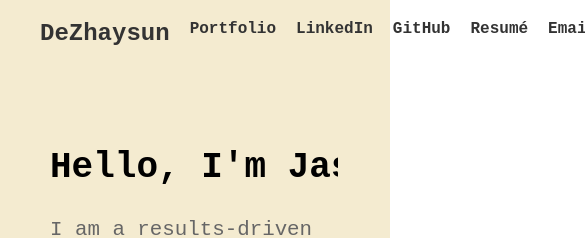
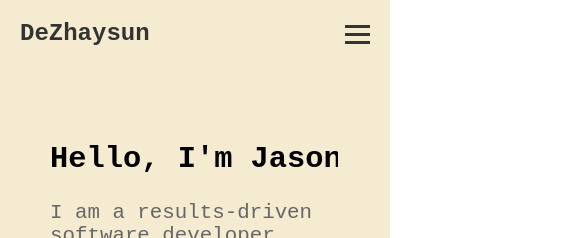
Before and after one commit to DeZhaysun/portfolio, a React (Create React App) app: page / in a window 390 px wide. Shown: the top 238 px of the page, 585 px wide, since content can reach past the window. Built offline with nearby package versions, Linux system fonts and the light colour scheme.

Commit message:
mobile view for header and main body

```diff
--- a/public/index.html
+++ b/public/index.html
@@ -7,7 +7,7 @@
     <meta name="theme-color" content="#000000" />
     <meta
       name="description"
-      content="Web site created using create-react-app"
+      content="Jason Tang's Personal Website"
     />
     <link rel="apple-touch-icon" href="%PUBLIC_URL%/logo192.png" />
     <!--
--- a/src/components/Header.css
+++ b/src/components/Header.css
@@ -28,3 +28,88 @@ a {
 a:hover{
   color: #EF7C8E;
 }
+
+/* Navigation toggle button styles */
+.nav-toggle {
+  display: none;
+  cursor: pointer;
+}
+
+.nav-toggle span {
+  display: block;
+  width: 25px;
+  height: 3px;
+  background-color: #333;
+  margin: 5px 0;
+  transition: 0.4s;
+}
+
+.nav-toggle.active span:nth-child(1) {
+  transform: rotate(-45deg) translate(-5px, 6px);
+}
+
+.nav-toggle.active span:nth-child(2) {
+  opacity: 0;
+}
+
+.nav-toggle.active span:nth-child(3) {
+  transform: rotate(45deg) translate(-5px, -6px);
+}
+
+/* Navigation styles for small screens */
+@media (max-width: 768px) {
+  .nav-toggle {
+    display: block;
+    position: absolute;
+    top: 20px;
+    right: 20px;
+    z-index: 1000;
+  }
+
+  nav {
+    display: none;
+    flex-direction: column;
+    align-items: center;
+    position: absolute;
+    top: 70px;
+    left: 0;
+    width: 100%;
+    background-color: rgba(244, 235, 208, 0); /* Set initial transparency to 0 */
+    transition: background-color 0.3s ease, max-height 0.3s ease; /* Add max-height transition */
+  }
+
+  nav.active {
+    display: flex;
+    background-color: rgba(244, 235, 208, 0.9); /* Change transparency to 0.9 when active */
+  }
+
+  /* Adjust styles as needed for better mobile experience */
+  a {
+    margin: 10px 0;
+    text-align: center;
+    color: #333;
+    font-weight: bold;
+    transition: color 0.3s ease; /* Smooth transition for text color change */
+  }
+
+  a:hover {
+    color: #EF7C8E;
+  }
+
+  /* Animation for dropdown menu */
+  nav:not(.active) {
+    max-height: 0;
+    overflow: hidden;
+  }
+
+  nav.active {
+    max-height: 1000px; /* Adjust to a sufficiently large value to accommodate all items */
+  }
+
+  nav a{
+    text-decoration: underline;
+    text-underline-offset: 4px; /* Adjust the spacing as needed */
+    text-decoration-skip-ink: auto;
+    padding: 6px;
+  }
+}
--- a/src/components/Header.jsx
+++ b/src/components/Header.jsx
@@ -1,12 +1,23 @@
 // Header.jsx
-import React from 'react';
+import React, { useState } from 'react';
 import './Header.css';
 
 function Header() {
+  const [isNavVisible, setNavVisibility] = useState(false);
+
+  const toggleNav = () => {
+    setNavVisibility(!isNavVisible);
+  };
+
   return (
     <header className="header">
       <div className="logo"><a href="#top">DeZhaysun</a></div>
-      <nav>
+      <div className={`nav-toggle ${isNavVisible ? 'active' : ''}`} onClick={toggleNav}>
+        <span></span>
+        <span></span>
+        <span></span>
+      </div>
+      <nav className={isNavVisible ? 'active' : ''}>
         <a href="#portfolio">Portfolio</a>
         <a href="https://www.linkedin.com/in/jasontang03/" target='_'>LinkedIn</a>
         <a href="https://github.com/DeZhaysun/" target='_'>GitHub</a>
--- a/src/components/MainSection.css
+++ b/src/components/MainSection.css
@@ -30,3 +30,10 @@
   font-size: 1.3rem;
   color: #666; /* Dark gray text color */
 }
+
+/* Responsive Styles */
+@media screen and (max-width: 768px) {
+  .typing-text {
+    font-size: 1.9rem; /* Adjust the font size for smaller screens */
+  }
+}
```
Also changed, not shown: 1 other file (tests, documents, lock files or other folders).
